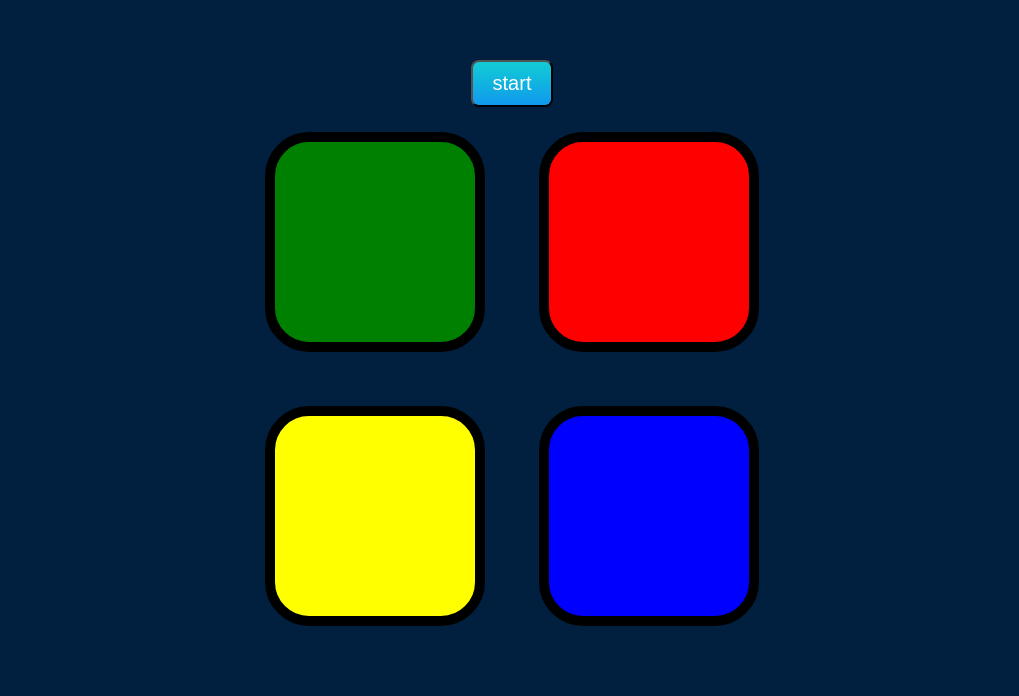
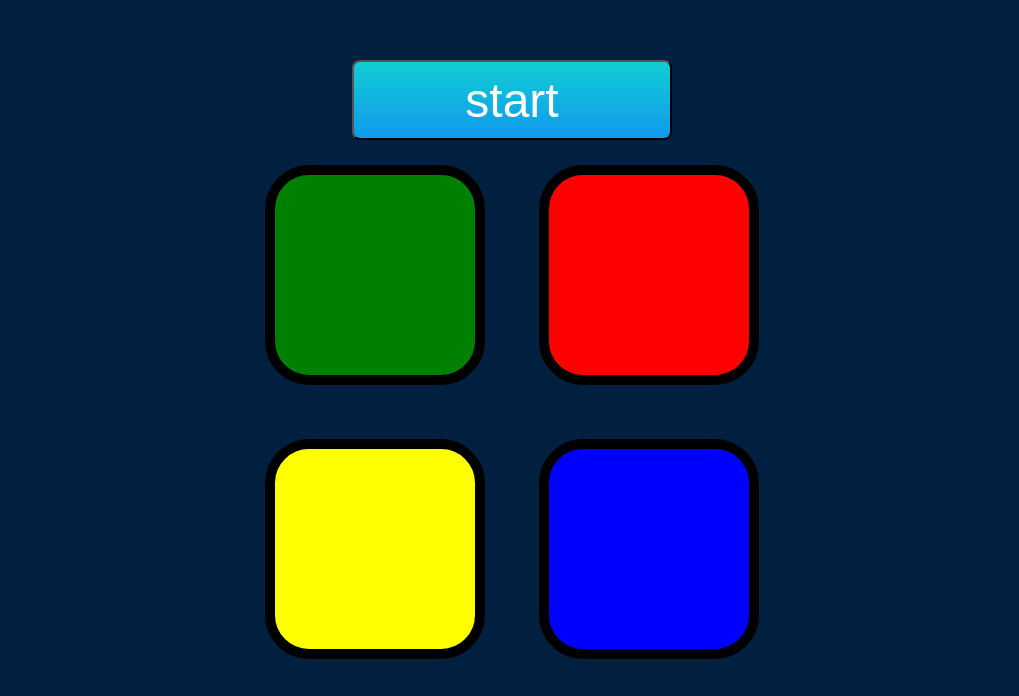
Before and after one commit to ajaykumar1298/simon-game, a plain HTML site: page index.html in a window 1280 px wide. Shown: the part 114-810 px from the top of the page, without its empty margins (128-1147 px from the left). Drawn offline with nearby package versions, Linux system fonts and the light colour scheme.

Commit message:
change btn css

```diff
--- a/styles.css
+++ b/styles.css
@@ -52,6 +52,7 @@ body {
 }
 
 .start-btn {
+  display: inline-block;
   background-color: #11cdd4;
   background-image: -webkit-linear-gradient(top, #11cdd4, #1199ed);
   background-image: -moz-linear-gradient(top, #11cdd4, #1199ed);
@@ -63,7 +64,9 @@ body {
   border-radius: 8px;
   font-family: "Montserrat", sans-serif;
   color: #ffffff;
-  font-size: 20px;
+  font-size: 3rem;
+  width: 20rem;
+  height: 5rem;
   padding: 10px 20px 10px 20px;
   text-decoration: none;
 }
```
